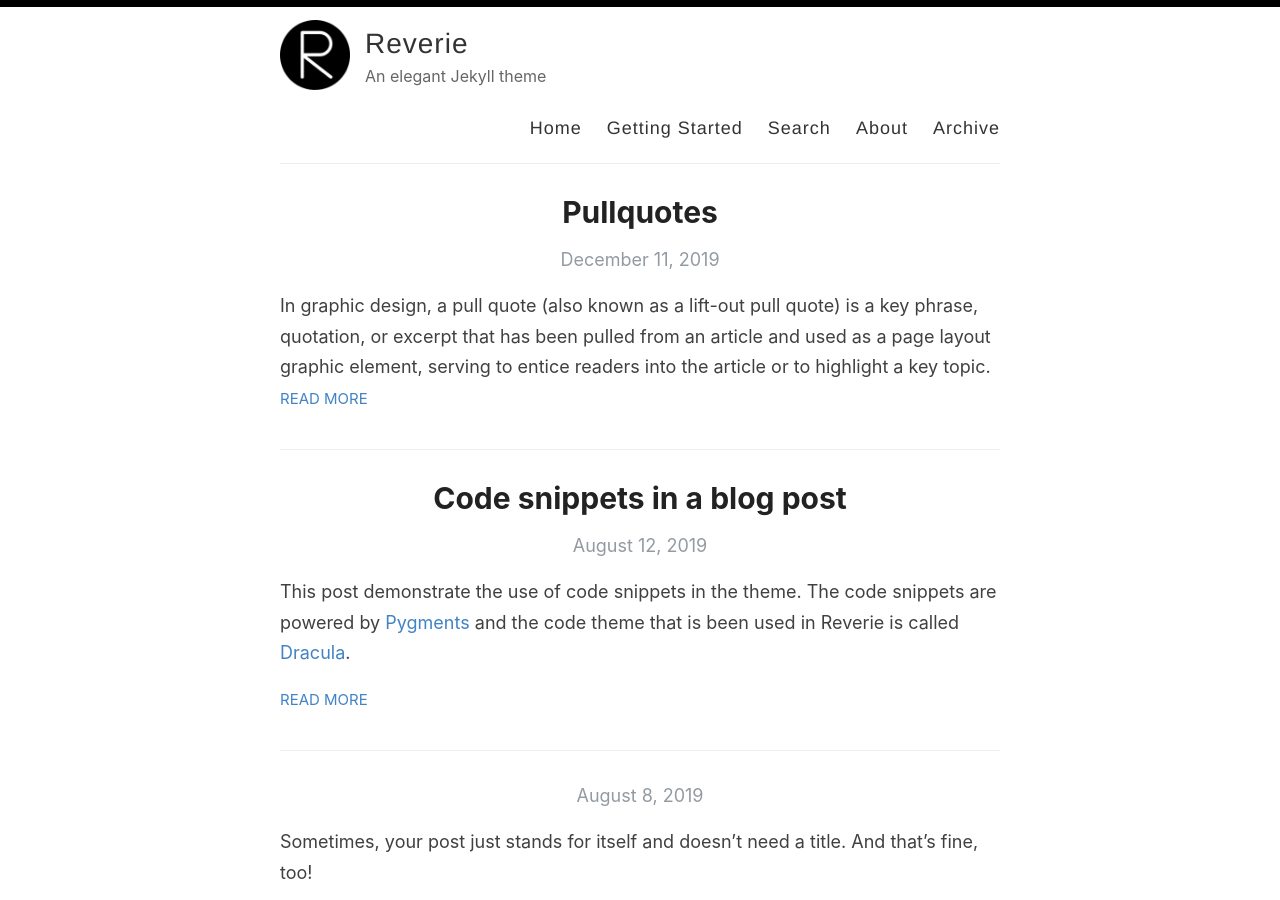
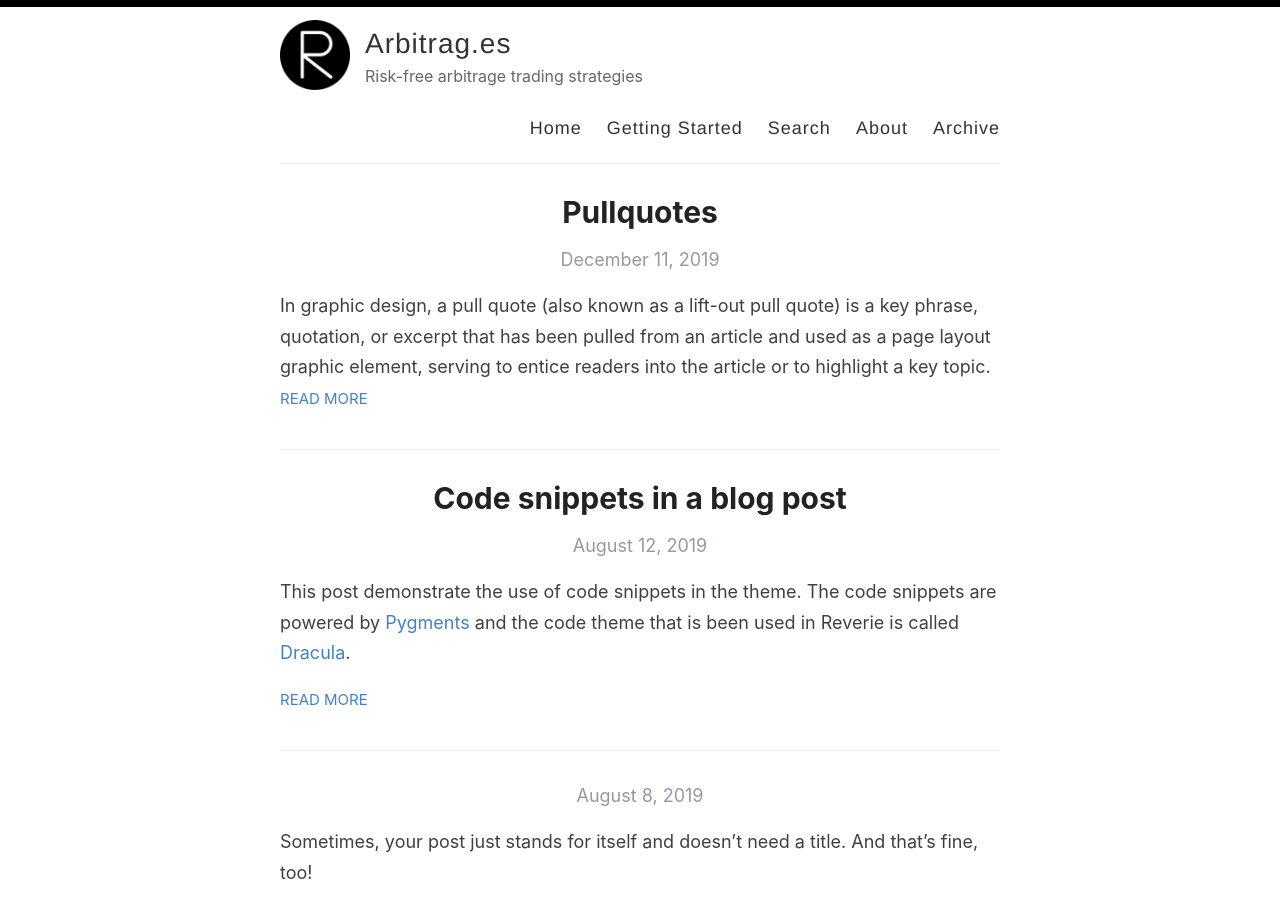
Before and after one commit to JHELY-Finance/arbitrag-es, a Jekyll site: the page built from index.html, in a window 1280 px wide and 900 px high. Built offline with Jekyll 4.4.1, drawn with Linux system fonts in a browser that asks for light colours; the list of posts is cut into pages by our own code.

Commit message:
Update _config.yml

```diff
--- a/_config.yml
+++ b/_config.yml
@@ -3,13 +3,13 @@
 #
 
 # Name of your site (displayed in the header)
-name: Reverie
+name: Arbitrag.es
 
 # Name of the author
-author: Amit Merchant
+author: Arbitrag.es
 
 # Short bio or description (displayed in the header)
-description: An elegant Jekyll theme
+description: Risk-free arbitrage trading strategies
 
 # URL of your avatar or profile pic (you could use your GitHub profile pic)
 avatar: /images/reverie.png
@@ -21,15 +21,15 @@ avatar: /images/reverie.png
 # Includes an icon in the footer for each username you enter
 footer-links:
   dribbble:
-  email: amit.d.merchant@gmail.com
+  email: info@arbitrag.es
   facebook:
   flickr:
-  github: amitmerchant1990/reverie
+  github:
   instagram:
   linkedin:
   pinterest:
   rss: rss
-  twitter: amit_merchant
+  twitter:
   stackoverflow:
   youtube: # channel/<your_long_string> or user/<user-name>
   googleplus: # anything in your profile username that comes after plus.google.com/
@@ -41,21 +41,21 @@ footer-links:
 disqus:
 
 # Enter your Google Analytics web tracking code (e.g. UA-2110908-2) to activate tracking
-google_analytics: UA-43339302-11
+#google_analytics: UA-43339302-11
 
 # For newer "GA4" analytics, use the following instead of the "UA" entry above
 #google_analytics_ga4: G-GABC1DEFG
 
 # Your website URL (e.g. http://amitmerchant1990.github.io or http://www.amitmerchant.com)
 # Used for Sitemap.xml and your RSS feed
-url: http://www.amitmerchant.com/reverie
-enforce_ssl: https://www.amitmerchant.com/reverie
+url: https://arbitrag.es
+enforce_ssl: https://arbitrag.es
 
 # If you're hosting your site at a Project repository on GitHub pages
 # (http://yourusername.github.io/repository-name)
 # and NOT your User repository (http://yourusername.github.io)
 # then add in the baseurl here, like this: "/repository-name"
-baseurl: "/reverie"
+baseurl: "/"
 
 #
 # !! You don't need to change any of the configuration flags below !!
```
